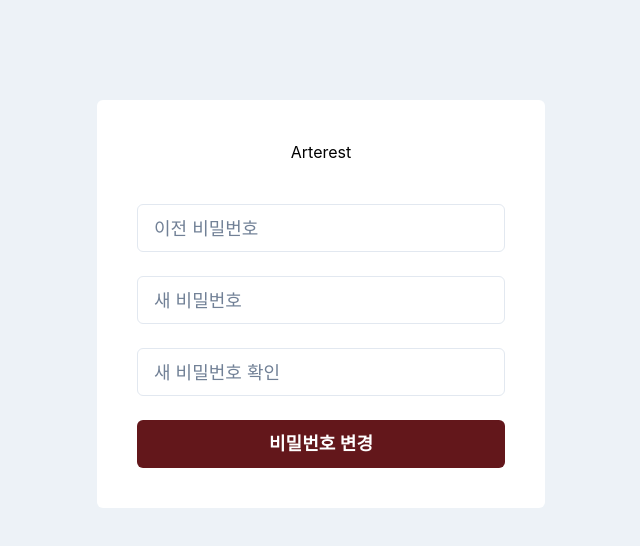
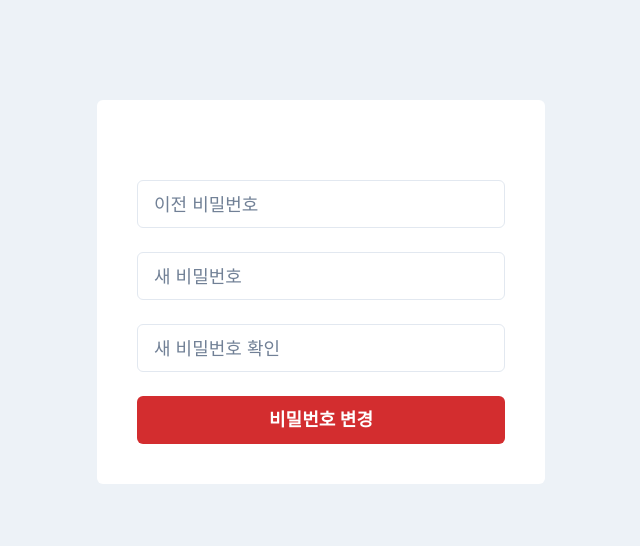
Before and after one commit to DevTraces/FrontEnd, a Next.js app: page /accounts/edit/password in a window 1280 px wide. Shown: the top 546 px of the page, without its empty margins (319-959 px from the left). Built offline with nearby package versions, Linux system fonts and the light colour scheme.

Commit message:
feat: styling accounts/edit/password page

```diff
--- a/src/pages/accounts/edit/password/index.tsx
+++ b/src/pages/accounts/edit/password/index.tsx
@@ -21,7 +21,9 @@ export default function EditPassword() {
         <title>Arterest | Sign Up</title>
       </Head>
       <AuthLayout>
-        <Center color="black">Arterest</Center>
+        <Center color="black">
+          <span />
+        </Center>
 
         <FormControl as={VStack} isInvalid={isError}>
           <AuthTextInput type="password" placeholder="이전 비밀번호" />
@@ -44,8 +46,6 @@ export default function EditPassword() {
           )}
 
           <AuthButton
-            bg="red.900"
-            color="white"
             onClick={() => {
               router.back();
             }}
```
